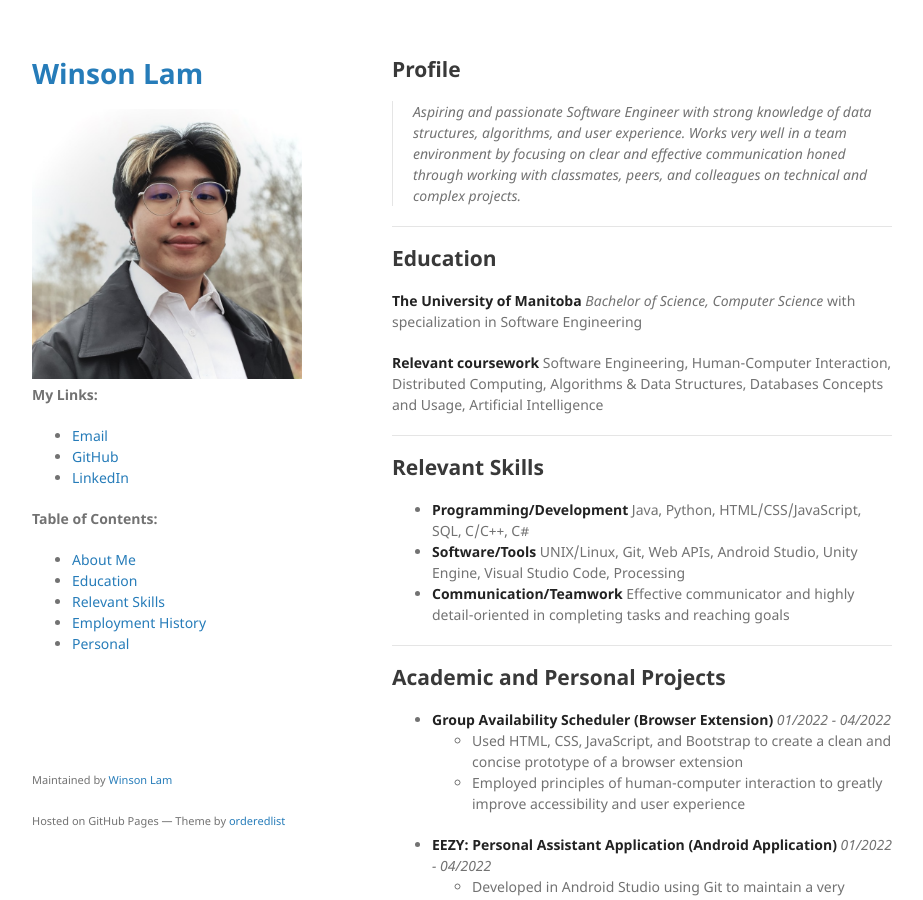
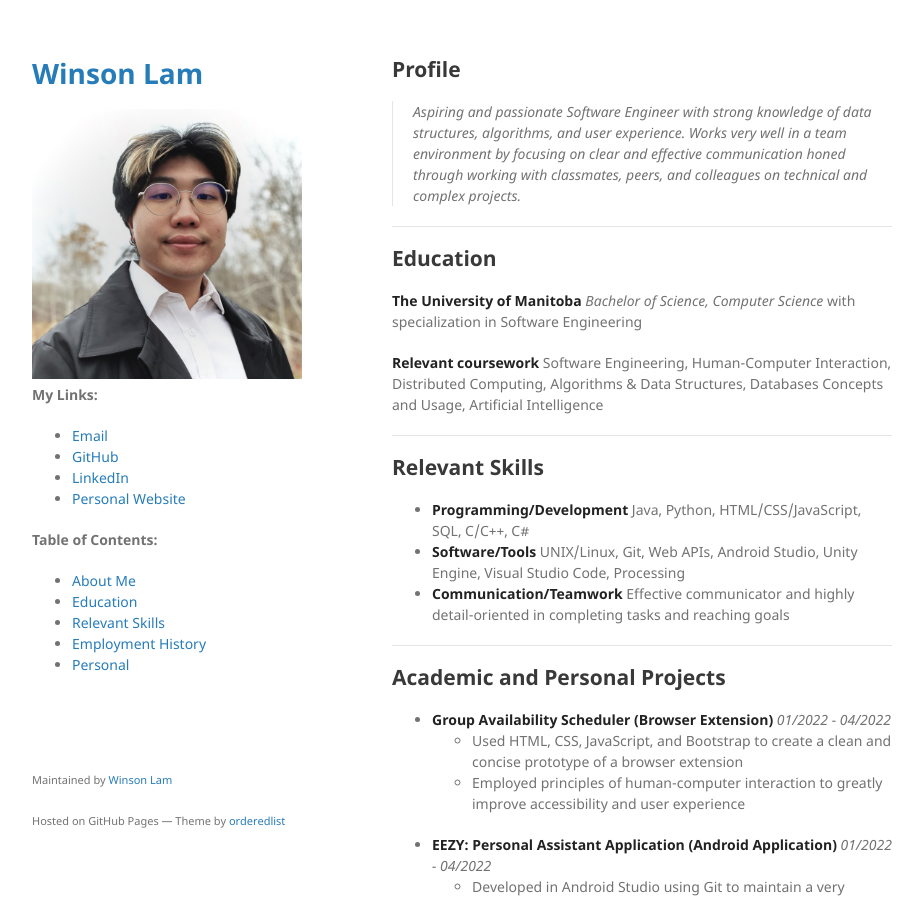
Before and after one commit to lawin529/resume, a Jekyll site: the page built from index.md, in a window 1280 px wide and 900 px high. Shown: the whole window, without its empty margins (178-1101 px from the left). Built offline with Jekyll 4.4.1, drawn with Linux system fonts in a browser that asks for light colours.

Commit message:
adding personal site link

```diff
--- a/_layouts/default.html
+++ b/_layouts/default.html
@@ -26,6 +26,7 @@
             <li><a href="mailto:lamw345@myumanitoba.ca">Email</a></li>
             <li><a href="https://github.com/lawin529">GitHub</a></li>
             <li><a href="https://www.linkedin.com/in/lawin529/">LinkedIn</a></li>
+            <li><a href="https://lawin.ca/">Personal Website</a></li>
           </ul>
         </div>
 
```
